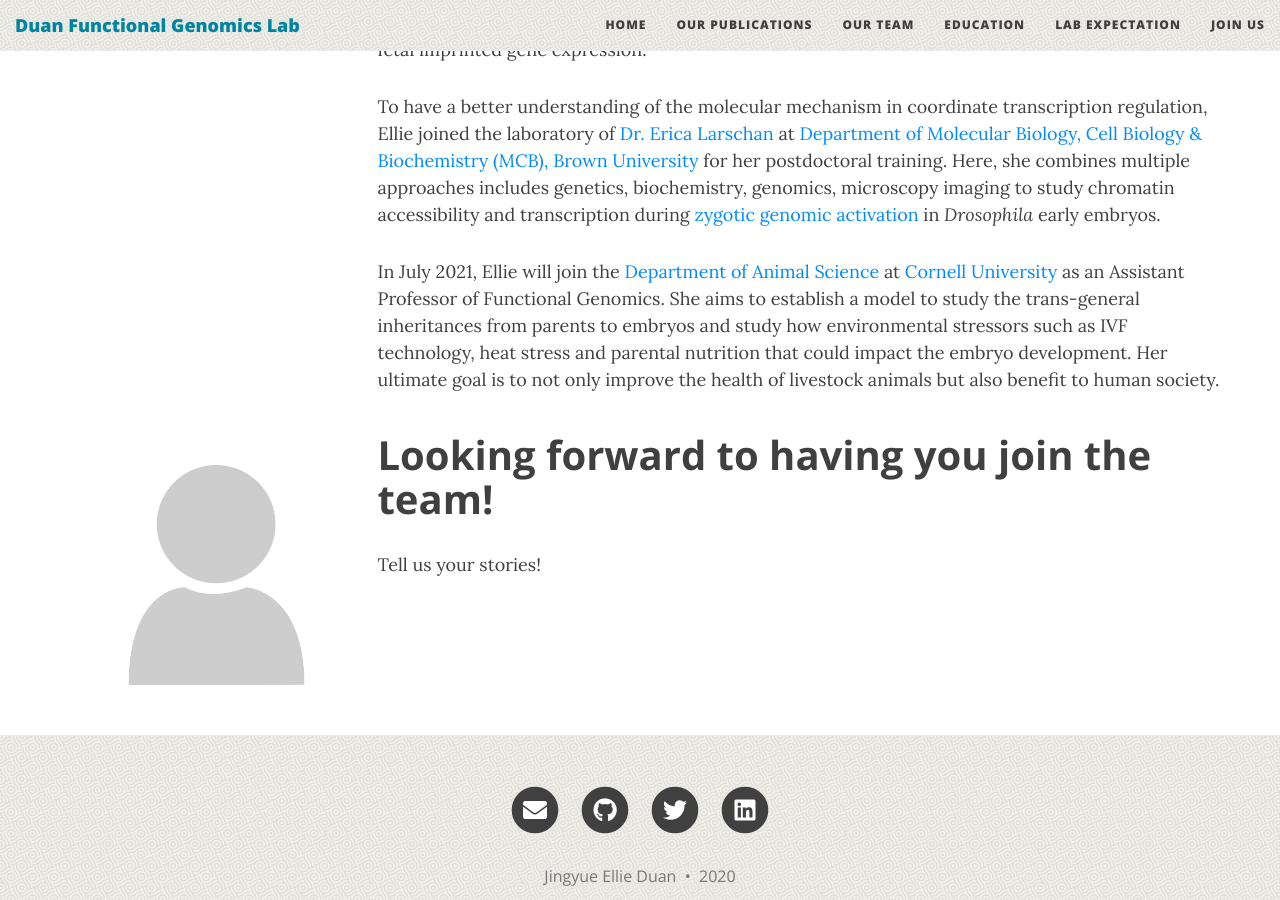
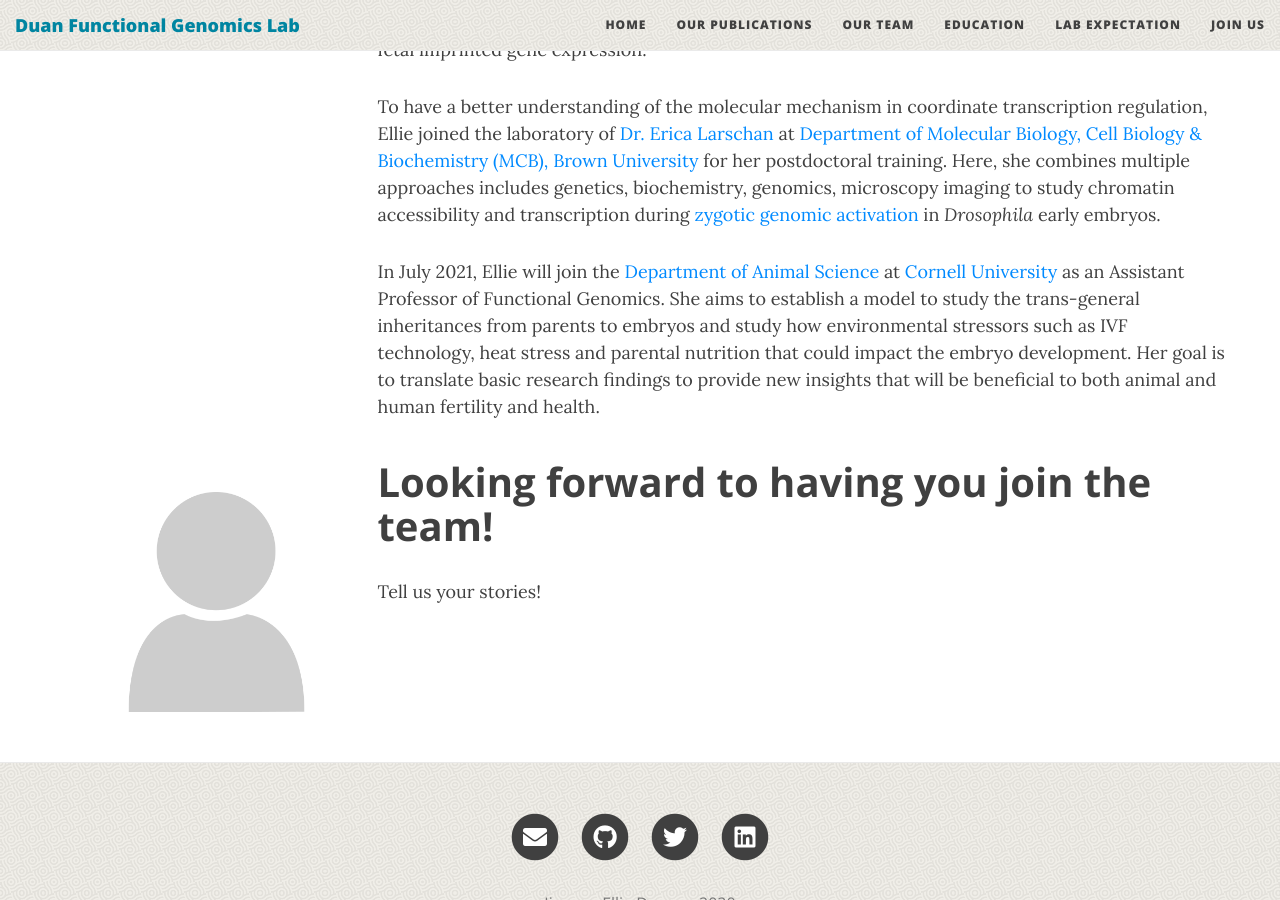
Before and after one commit to EllieDuan/EllieDuan.github.io, a Jekyll site: the page built from lab_team.html, in a window 1280 px wide and 900 px high, scrolled down 505 px. Built offline with Jekyll 4.4.1, drawn with Linux system fonts in a browser that asks for light colours; nearby versions of some CDN libraries.

Commit message:
update lab team

```diff
--- a/lab_team.html
+++ b/lab_team.html
@@ -24,7 +24,7 @@ subtitle:
         	</p>
 
         	 <p>
-        	 In July 2021, Ellie will join the  <a href="https://ansci.cals.cornell.edu/">Department of Animal Science</a> at <a href="https://www.cornell.edu/">Cornell University</a> as an Assistant Professor of Functional Genomics.  She aims to establish a model to study the trans-general inheritances from parents to embryos and study how environmental stressors such as IVF technology, heat stress and parental nutrition that could impact the embryo development. Her ultimate goal is to not only improve the health of livestock animals but also benefit to human society.
+        	 In July 2021, Ellie will join the  <a href="https://ansci.cals.cornell.edu/">Department of Animal Science</a> at <a href="https://www.cornell.edu/">Cornell University</a> as an Assistant Professor of Functional Genomics.  She aims to establish a model to study the trans-general inheritances from parents to embryos and study how environmental stressors such as IVF technology, heat stress and parental nutrition that could impact the embryo development. Her goal is to translate basic research findings to provide new insights that will be beneficial to both animal and human fertility and health.
           </p>
         </div>
  	</div>
```
